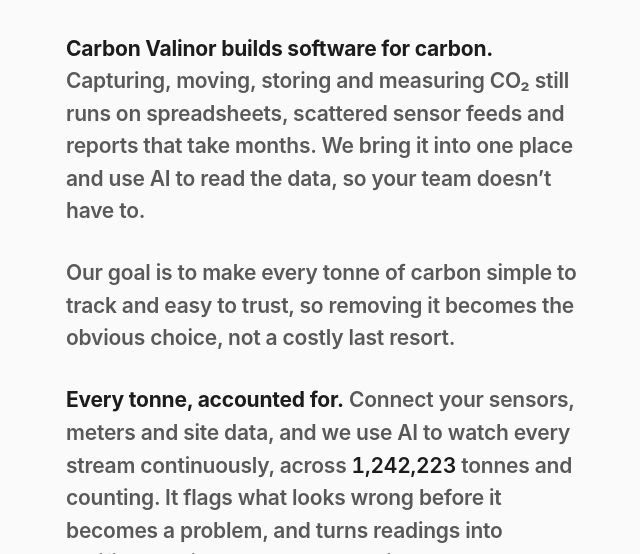
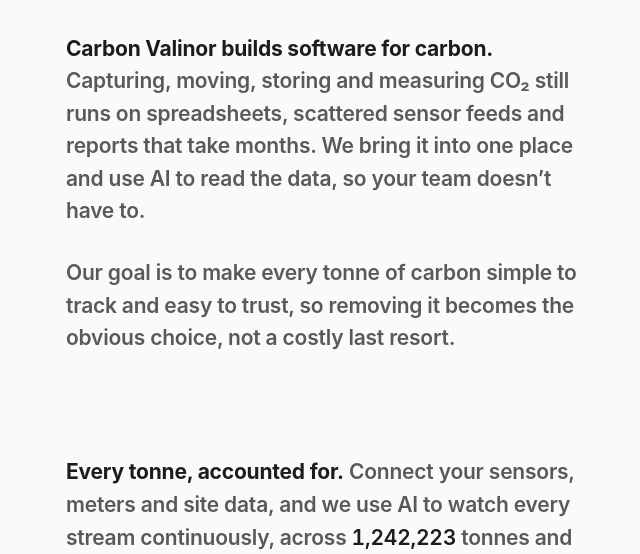
Before and after one commit to minimagate/carbon-valinor, an Astro site: page / in a window 1280 px wide. Shown: the part 225-779 px from the top of the page, without its empty margins (314-954 px from the left). Built offline with nearby package versions, Linux system fonts and the light colour scheme; Astro itself is replaced by a stand-in of ours.

Commit message:
Separate intro from the rest

```diff
--- a/src/pages/index.astro
+++ b/src/pages/index.astro
@@ -201,7 +201,7 @@ const ours = series(28, (t) => 22 - 17.8 * Math.pow(t, 0.8), 0.4);
       }
 
       .col { width: min(520px, 100vw - 3rem); margin: 0 auto; }
-      .hero { padding: 24vh 0 0; }
+      .hero { padding: 24vh 0 4.5rem; }
             main > section:not(.hero) { padding: 1.4em 0 0; font-size: 1.3125rem; }
       main > section:last-child { padding-bottom: 18vh; }
 
```
